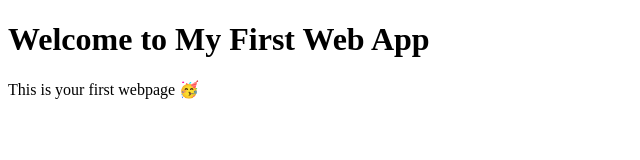
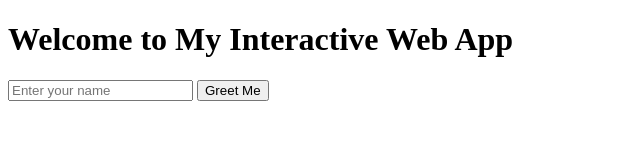
Before and after one commit to alatupoka/my-first-webapp, a plain HTML site: page index.html in a window 1280 px wide. Shown: the whole page, without its empty margins (0-640 px from the left). Drawn offline with Linux system fonts and the light colour scheme.

Commit message:
My second  commit

```diff
--- a/index.html
+++ b/index.html
@@ -1,8 +1,22 @@
 <!DOCTYPE html>
 <html>
-  <head><title>Hello Damas!</title></head>
+  <head>
+    <title>Hello Damas!</title>
+  </head>
   <body>
-    <h1>Welcome to My First Web App</h1>
-    <p>This is your first webpage 🥳</p>
+    <h1>Welcome to My Interactive Web App</h1>
+
+    <input type="text" id="nameInput" placeholder="Enter your name" />
+    <button onclick="sayHello()">Greet Me</button>
+
+    <p id="greetingText"></p>
+
+    <script>
+      function sayHello() {
+        const name = document.getElementById('nameInput').value;
+        const greeting = `Hello, ${name}! 🎉`;
+        document.getElementById('greetingText').textContent = greeting;
+      }
+    </script>
   </body>
 </html>
```
